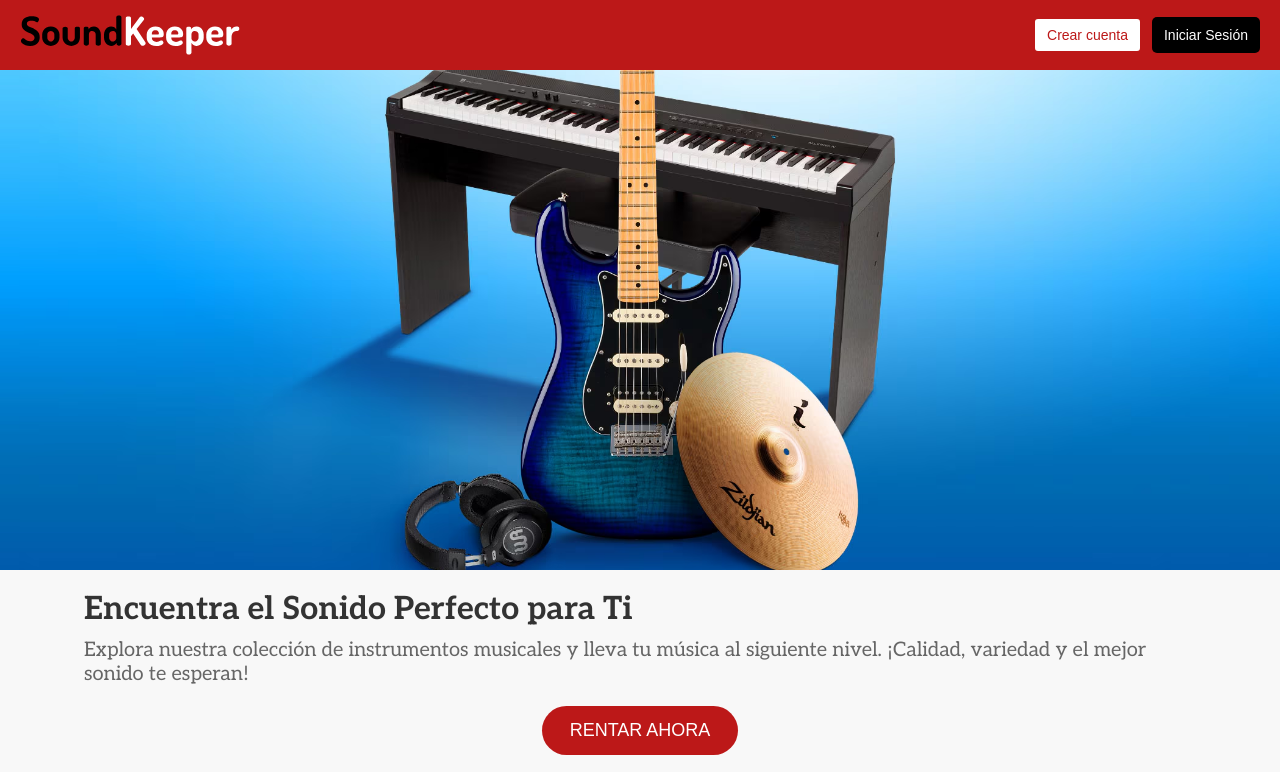
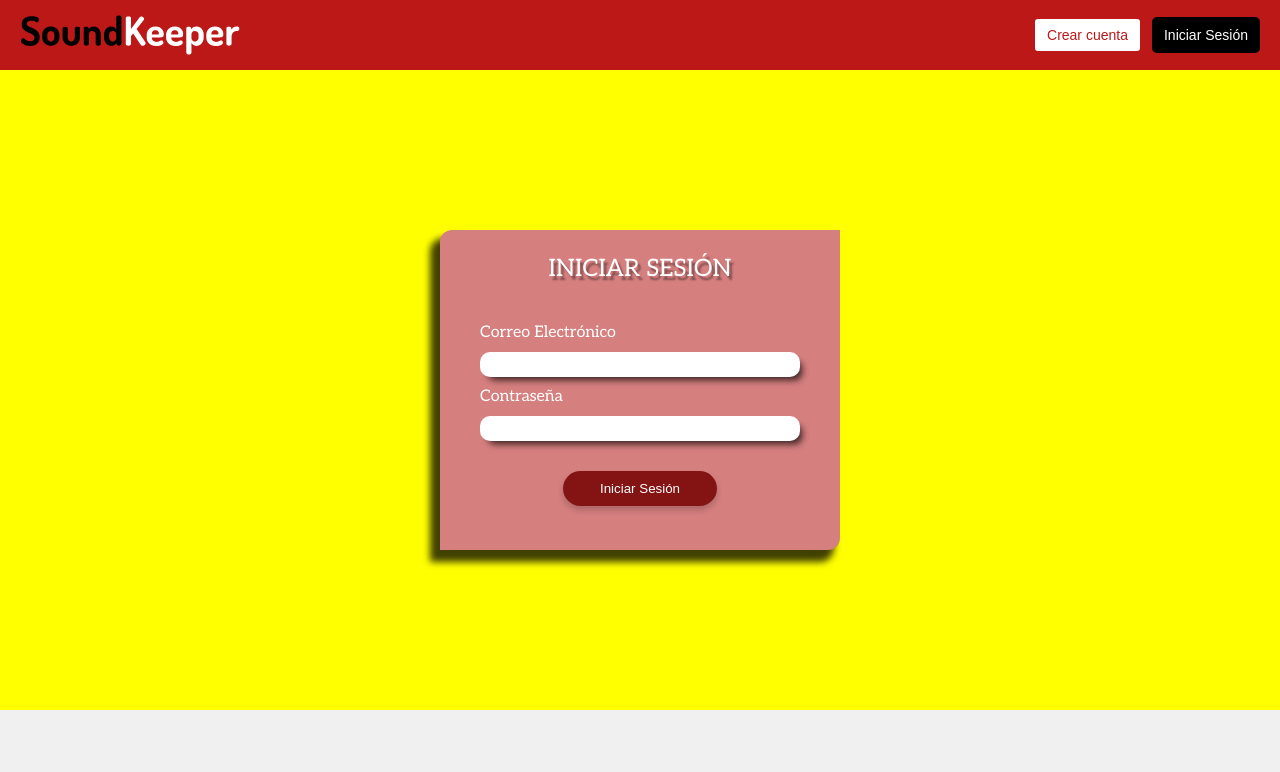
Before and after one commit to ValentinaRamosRomero/FE_InstrumentosMusicales, a React (Vite) app: page / in a window 1280 px wide. Shown: the top 772 px of the page. Built offline with nearby package versions, Linux system fonts and the light colour scheme.

Commit message:
Avance Login y Creacion Carpeta Panel Admin

```diff
--- a/package.json
+++ b/package.json
@@ -10,9 +10,11 @@
     "preview": "vite preview"
   },
   "dependencies": {
+    "axios": "^1.8.1",
     "fe-instrumentosmusicales": "file:",
     "react": "^19.0.0",
     "react-dom": "^19.0.0",
+    "react-hook-form": "^7.54.2",
     "react-icons": "^5.4.0",
     "react-router-dom": "^7.2.0"
   },
--- a/src/App.jsx
+++ b/src/App.jsx
@@ -2,15 +2,15 @@
 import { BrowserRouter as Router, Routes, Route } from "react-router-dom";
 import Home from "./Pages/Home/Home";
 import ProductDetail from "./Componentes/Products/ProductDetail.jsx";
-
-
+import Login from "./Componentes/Login/Login.jsx";
 
 const App = () => {
   return (
     <Router>
       <Routes>
-        <Route path="/" element={<Home/>} />
-        <Route path="/:id" element={<ProductDetail />} />
+        <Route path="/" element={<Login />} />
+        {/*<Route path="/" element={<Home/>} />
+        <Route path="/:id" element={<ProductDetail />} />*/}
       </Routes>
     </Router>
   );
--- /dev/null
+++ b/src/Componentes/Login/Login.css
@@ -0,0 +1,82 @@
+.back {
+  background-color: yellow;
+  min-height: 80vh;
+  display: flex;
+  justify-content: center;
+  align-items: center;
+  overflow: hidden;
+}
+.login {
+  display: flex;
+  flex-direction: column;
+  justify-content: center;
+  align-items: center;
+  text-align: center;
+  min-height: 40vh;
+  min-width: 50vh;
+  background-color: rgb(214, 127, 127);
+  color: white;
+  border-radius: 12px 0px 12px 0px;
+  /*background-image: url('/src/assets/background_red.svg');*/
+  margin: 10px;
+  box-shadow: -8px 10px 7px 2px rgba(0, 0, 0, 0.75);
+  -webkit-box-shadow: -8px 10px 7px 2px rgba(0, 0, 0, 0.75);
+  -moz-box-shadow: -8px 10px 7px 2px rgba(0, 0, 0, 0.75);
+}
+.login h2 {
+  font-weight: 200;
+  margin-bottom: 5%;
+  /* offset-x | offset-y | blur-radius | color */
+  text-shadow: 3px 4px 2px rgba(0,0,0,0.39);
+  width: 70%;
+}
+
+form {
+  display: flex;
+  flex-direction: column;
+  width: 90%;
+  padding: 5%;
+  text-align: left;
+  gap: 10px;
+}
+label {
+  display: block;
+  text-align: left;
+}
+input {
+  width: 100%;
+  border: none;
+  border-radius: 10px;
+  padding: 5px;
+  box-shadow: 5px 6px 7px -3px rgba(0, 0, 0, 0.75);
+  -webkit-box-shadow: 5px 6px 7px -3px rgba(0, 0, 0, 0.75);
+  -moz-box-shadow: 5px 6px 7px -3px rgba(0, 0, 0, 0.75);
+}
+span {
+  display: block;
+  color: white;
+  font-size: 10px;
+}
+form button {
+  margin-top: 20px;
+  padding: 10px;
+  background-color: #841414;
+  color: white;
+  border: none;
+  border-radius: 5px;
+  cursor: pointer;
+  width: 48%;
+  border-radius: 25px;
+  align-self: center;
+  transition: all 0.2s ease-in-out;
+  box-shadow: 0px 4px 6px rgba(0, 0, 0, 0.2); /* Sombra para efecto 3D */
+}
+
+form button:hover {
+  background-color: rgb(170, 62, 62);
+}
+
+form button:active {
+  transform: scale(0.95); /* Hace que el botón se encoja al hacer click */
+  box-shadow: 0px 2px 4px rgba(0, 0, 0, 0.3); /* Reduce la sombra para efecto de "presionado" */
+}
--- /dev/null
+++ b/src/Componentes/Login/Login.jsx
@@ -0,0 +1,80 @@
+import React from "react";
+import "./Login.css";
+import Header from "../Header/Header";
+import Footer from "../Footer/Footer";
+import { useForm } from "react-hook-form";
+import axios from "axios";
+
+const Login = () => {
+  const {
+    register,
+    handleSubmit,
+    formState: { errors },
+  } = useForm();
+
+  const onSubmit = handleSubmit((data) => {
+    console.log(data);
+    /*try {
+      //Enviar datos al Back End
+      const response = await axios.post(
+        "https://tu-backend.com/api/login",
+        data,
+        {
+          headers: { "Content-Type": "application/json" },
+        }
+      );
+
+      console.log("Respuesta del servidor:", response.data);
+      // Aquí podrías manejar la respuesta, como guardar un token o redirigir al usuario
+    } catch (error) {
+      console.error(
+        "Error en el inicio de sesión:",
+        error.response?.data || error.message
+      );
+    }*/
+  });
+  return (
+    <>
+      <Header />
+      <div className="back">
+        <div className="login">
+          <h2>INICIAR SESIÓN</h2>
+          <form onSubmit={onSubmit}>
+            <label htmlFor="correo">Correo Electrónico</label>
+            <input
+              type="email"
+              {...register("correo", {
+                required: { value: true, message: "Correo es requerido" },
+                pattern: {
+                  value: /^[a-zA-Z0-9_.+-]+@[a-zA-Z0-9-]+\.[a-zA-Z0-9-.]+$/,
+                  message: "Correo no válido",
+                },
+              })}
+            />
+            {errors.correo && <span>{errors.correo.message}</span>}
+
+            <label htmlFor="password">Contraseña</label>
+            <input
+              type="password"
+              {...register("password", {
+                required: { value: true, message: "Contraseña es requerida" },
+                minLength: {
+                  value: 6,
+                  message: "Password debe tener al menos 6 caracteres",
+                },
+                /*validate: (value) => {if(value === ){return }else{return "Contraseña incorrecta"}},*/
+              })}
+            />
+            {errors.password && <span>{errors.password.message}</span>}
+
+            <button type="submit">Iniciar Sesión</button>
+          </form>
+        </div>
+      </div>
+
+      <Footer />
+    </>
+  );
+};
+
+export default Login;
```
Also changed, not shown: src/Componentes/PanelAdmin/PanelAdmin.css (added), src/Componentes/PanelAdmin/PanelAdmin.jsx (added), 2 other files (tests, documents, lock files or other folders).
